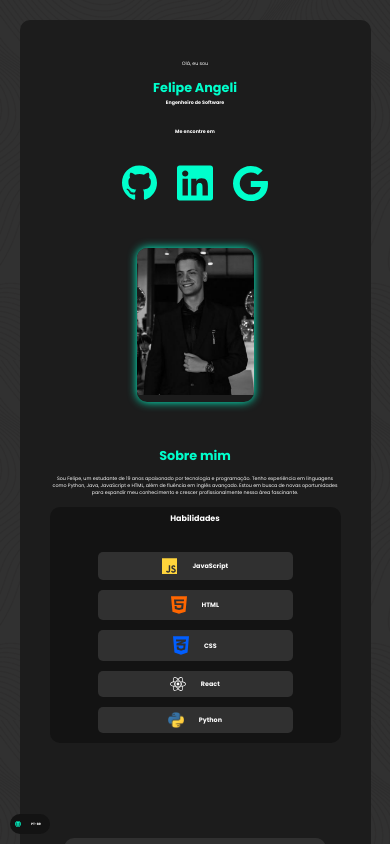
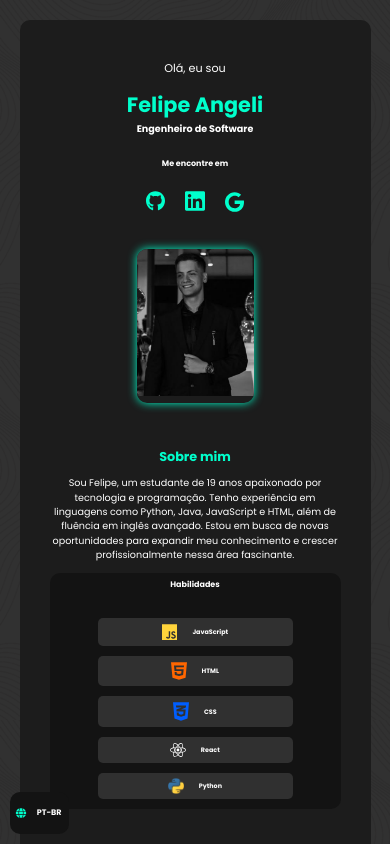
Before and after one commit to FelipeAngeliAguiar/Portif-lio, a React (Vite) app: page / in a window 390 px wide. Shown: the top 844 px of the page. Built offline with nearby package versions, Linux system fonts and the light colour scheme.

Commit message:
Últimos ajustes Mobile Friendly

```diff
--- a/src/pages/Home/style.css
+++ b/src/pages/Home/style.css
@@ -826,15 +826,15 @@ section {
     gap: 0px;
 
     p {
-      font-size: 0.3rem;
+      font-size: 0.7rem;
     }
 
     span {
-      font-size: 0.8rem;
+      font-size: 1.3rem;
     }
 
     h1 {
-      font-size: 0.3rem;
+      font-size: 0.6rem;
       margin: auto;
     }
   }
@@ -844,13 +844,13 @@ section {
     gap: 10px;
 
     h1 {
-      font-size: 0.3rem;
+      font-size: 0.5rem;
     }
   }
 
   .social .buttons img {
-    width: 9vw;
-    height: 9vh;
+    width: 5vw;
+    height: 5vh;
   }
 
   .infos {
@@ -876,7 +876,7 @@ section {
     }
 
     p {
-      font-size: 0.3rem;
+      font-size: 0.6rem;
     }
   }
 
@@ -941,7 +941,7 @@ section {
 
   .projects-div .card {
     width: 100%;
-    height: 150vh;
+    height: 45vh;
     padding: 10px;
     margin: 10px 0;
     text-align: left;
@@ -966,12 +966,12 @@ section {
   }
 
   .projects-div .card.compressed{
-    height: 100vh;
+    height: 30vh;
   }
   .projects-div .card.expanded{
     gap: 0;
     padding: 10px 20px;
-    height: 150vh;
+    height: 45vh;
     width: 100%;
     ul {
       padding: 0;
@@ -979,16 +979,16 @@ section {
     }
 
     li {
-      font-size: 0.35rem;
+      font-size: 0.55rem;
     }
   }
   .projects-div .card.expanded .card-details{
     text-align: center;
     h3{
-      font-size: 0.35rem;
+      font-size: 0.55rem;
     }
     a{
-      font-size: 0.35rem;
+      font-size: 0.55rem;
       padding: 5px 10px;
     }
   }
@@ -1094,24 +1094,23 @@ section {
 
   .lang-btn {
     padding: 5px;
-    width: 40px;
-    height: 20px;
+    width: 15vw;
+    height: 5vh;
 
       span{
-        font-size: 0.2rem;
+        font-size: 0.5rem;
       }
 
       img{
-        width: 6px;
-        height: 6px;
+        width: 3vw;
       }
   }
 
   .lang-dropdown {
-    width: 40px;
+    width: 15vw;
     justify-content: center;
     align-items: center;
-    bottom: 30px;
+    bottom: 47px;
     left: 10px;
     height: 50px;
   }
@@ -1120,7 +1119,7 @@ section {
     padding: 5px;
     width: 60px;
     height: 30px;
-    font-size: 0.3rem;
+    font-size: 0.5rem;
   }
 
   .email-popup {
```
